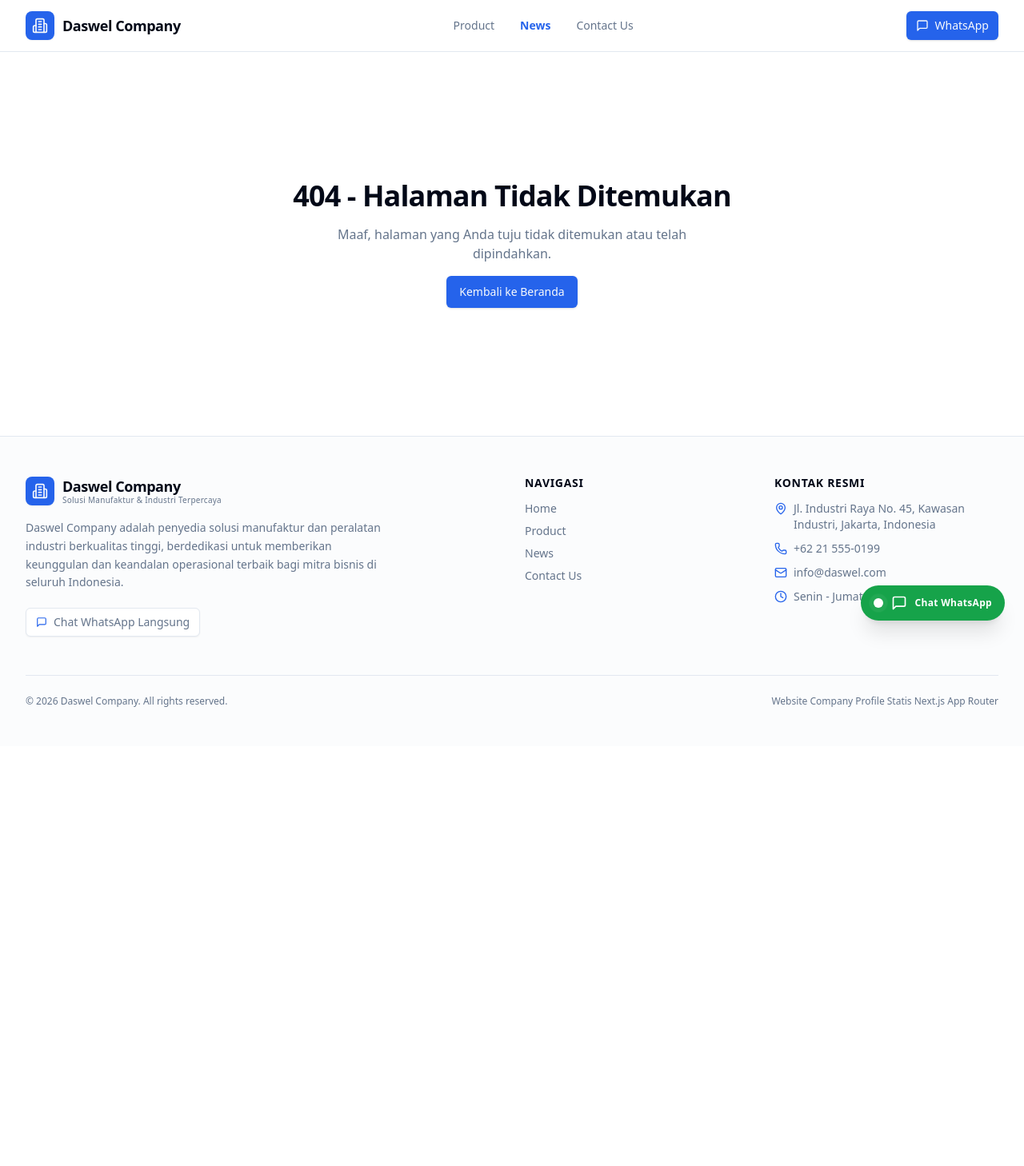
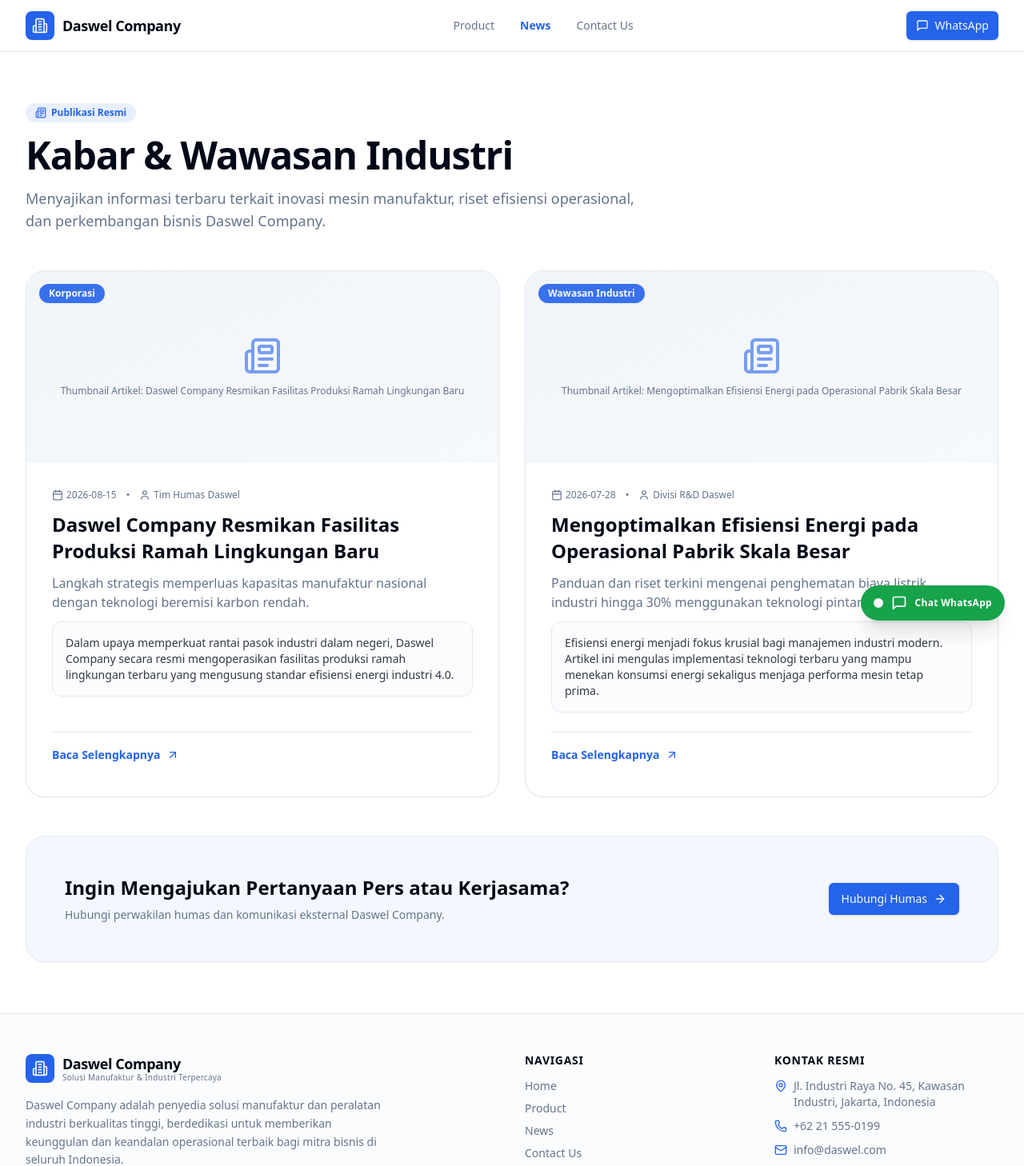
Before and after one commit to Snouzen/daswel-comp, a Next.js app: page /news in a window 1280 px wide. Before the commit this address had no page. Shown: the top 1458 px of the page at 80% size. Before the commit the page ends 933 px from the top, so only its background shows below. Built offline with nearby package versions, Linux system fonts and the light colour scheme.

Commit message:
feat: add news page and link News navigation menu

```diff
--- /dev/null
+++ b/app/news/page.tsx
@@ -0,0 +1,124 @@
+import type { Metadata } from "next";
+import Link from "next/link";
+import { newsData } from "@/data/news";
+import { companyData } from "@/data/company";
+import { Calendar, User, ArrowRight, Newspaper, ArrowUpRight } from "lucide-react";
+import { Button } from "@/components/ui/button";
+
+export const metadata: Metadata = {
+  title: "Berita & Kabar Terbaru Perusahaan",
+  description:
+    "Ikuti publikasi resmi, inovasi teknologi manufaktur, siaran pers, dan wawasan industri terbaru dari Daswel Company.",
+  alternates: {
+    canonical: "https://daswel.com/news",
+  },
+  openGraph: {
+    title: `Berita & Publikasi Resmi | ${companyData.name}`,
+    description:
+      "Kabar terkini seputar aktivitas korporasi, riset efisiensi energi, dan teknologi peralatan industri.",
+    url: "https://daswel.com/news",
+  },
+  twitter: {
+    card: "summary_large_image",
+    title: `Berita & Publikasi Resmi | ${companyData.name}`,
+    description:
+      "Wawasan industri dan berita perkembangan teknologi manufaktur terkini.",
+  },
+};
+
+export default function NewsPage() {
+  return (
+    <div className="container mx-auto max-w-7xl px-4 sm:px-6 lg:px-8 py-12 sm:py-16 space-y-12">
+      {/* Page Header */}
+      <header className="max-w-3xl space-y-4">
+        <div className="inline-flex items-center gap-1.5 rounded-full bg-primary/10 px-3 py-1 text-xs font-semibold text-primary">
+          <Newspaper className="h-3.5 w-3.5" />
+          <span>Publikasi Resmi</span>
+        </div>
+        <h1 className="text-3xl sm:text-5xl font-extrabold tracking-tight text-foreground">
+          Kabar & Wawasan Industri
+        </h1>
+        <p className="text-muted-foreground text-base sm:text-lg leading-relaxed">
+          Menyajikan informasi terbaru terkait inovasi mesin manufaktur, riset efisiensi operasional, dan perkembangan bisnis {companyData.name}.
+        </p>
+      </header>
+
+      {/* News Articles Grid */}
+      <section aria-label="Daftar Artikel Berita" className="grid grid-cols-1 md:grid-cols-2 gap-8">
+        {newsData.map((article) => (
+          <article
+            key={article.id}
+            className="flex flex-col rounded-3xl border bg-card overflow-hidden shadow-sm hover:shadow-lg transition-all hover:border-primary/40 group"
+          >
+            {/* Visual Header / Thumbnail */}
+            <div className="relative h-60 bg-gradient-to-br from-muted to-muted/60 flex flex-col items-center justify-center p-6 text-center">
+              <span className="absolute top-4 left-4 rounded-full bg-primary/90 px-3 py-1 text-xs font-semibold text-primary-foreground shadow-sm">
+                {article.category}
+              </span>
+              <Newspaper className="h-12 w-12 text-primary/60 group-hover:scale-110 transition-transform" />
+              <span className="mt-3 text-xs text-muted-foreground">
+                Thumbnail Artikel: {article.title}
+              </span>
+            </div>
+
+            {/* Article Content */}
+            <div className="p-6 sm:p-8 flex-1 flex flex-col justify-between space-y-6">
+              <div className="space-y-3">
+                <div className="flex flex-wrap items-center gap-3 text-xs text-muted-foreground">
+                  <span className="flex items-center gap-1">
+                    <Calendar className="h-3.5 w-3.5" />
+                    {article.publishedAt}
+                  </span>
+                  <span>•</span>
+                  <span className="flex items-center gap-1">
+                    <User className="h-3.5 w-3.5" />
+                    {article.author}
+                  </span>
+                </div>
+
+                <h2 className="font-bold text-2xl text-foreground group-hover:text-primary transition-colors leading-snug">
+                  {article.title}
+                </h2>
+
+                <p className="text-sm sm:text-base text-muted-foreground leading-relaxed">
+                  {article.excerpt}
+                </p>
+
+                {/* Article Body Preview */}
+                <p className="text-xs sm:text-sm text-foreground/80 leading-relaxed bg-muted/30 p-4 rounded-xl border">
+                  {article.content}
+                </p>
+              </div>
+
+              <div className="pt-2 border-t flex items-center justify-between">
+                <Button asChild variant="ghost" className="gap-2 p-0 text-primary hover:bg-transparent hover:underline font-semibold">
+                  <Link href={`#`}>
+                    <span>Baca Selengkapnya</span>
+                    <ArrowUpRight className="h-4 w-4" />
+                  </Link>
+                </Button>
+              </div>
+            </div>
+          </article>
+        ))}
+      </section>
+
+      {/* Consultation Banner */}
+      <section className="rounded-3xl border bg-primary/5 p-8 sm:p-12 flex flex-col sm:flex-row items-center justify-between gap-6">
+        <div className="space-y-2 text-center sm:text-left">
+          <h2 className="text-2xl font-bold text-foreground">
+            Ingin Mengajukan Pertanyaan Pers atau Kerjasama?
+          </h2>
+          <p className="text-sm text-muted-foreground">
+            Hubungi perwakilan humas dan komunikasi eksternal {companyData.name}.
+          </p>
+        </div>
+        <Button asChild className="gap-2 shrink-0">
+          <Link href="/contact">
+            Hubungi Humas <ArrowRight className="h-4 w-4" />
+          </Link>
+        </Button>
+      </section>
+    </div>
+  );
+}
```
